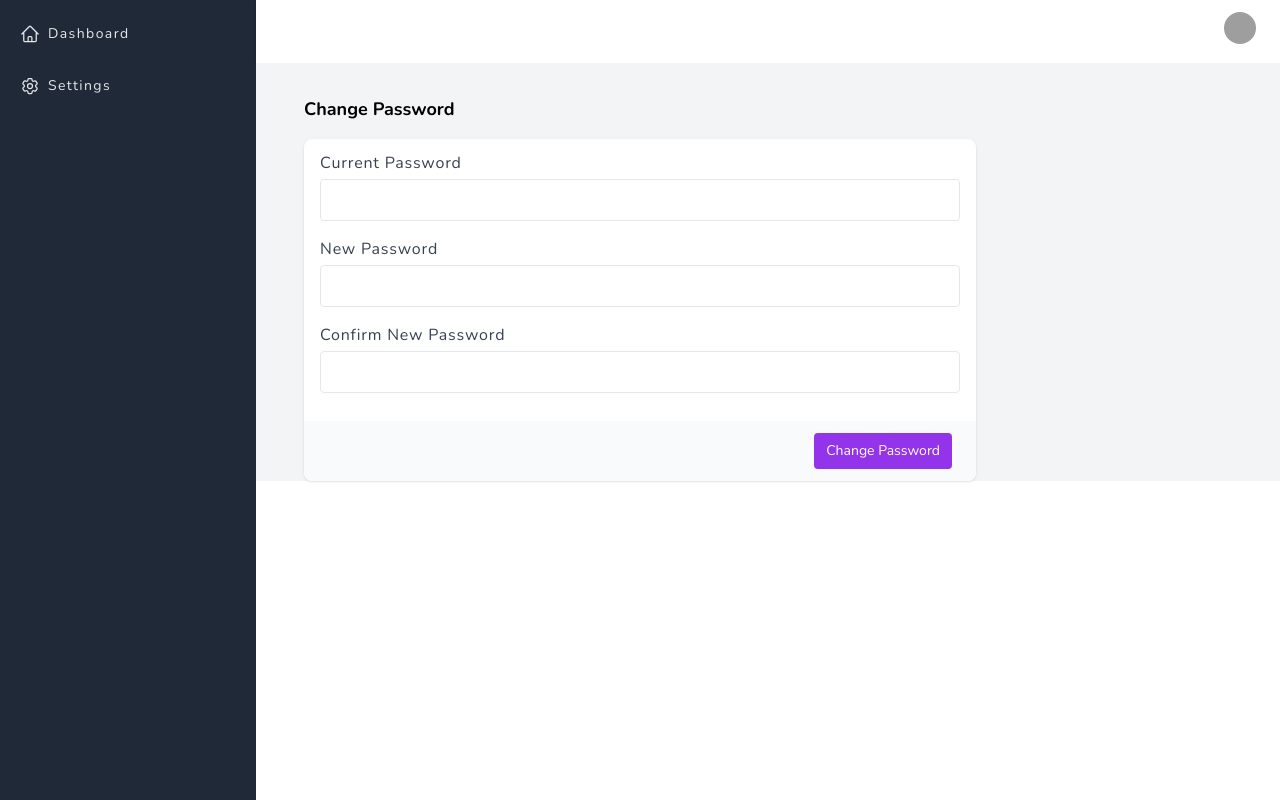
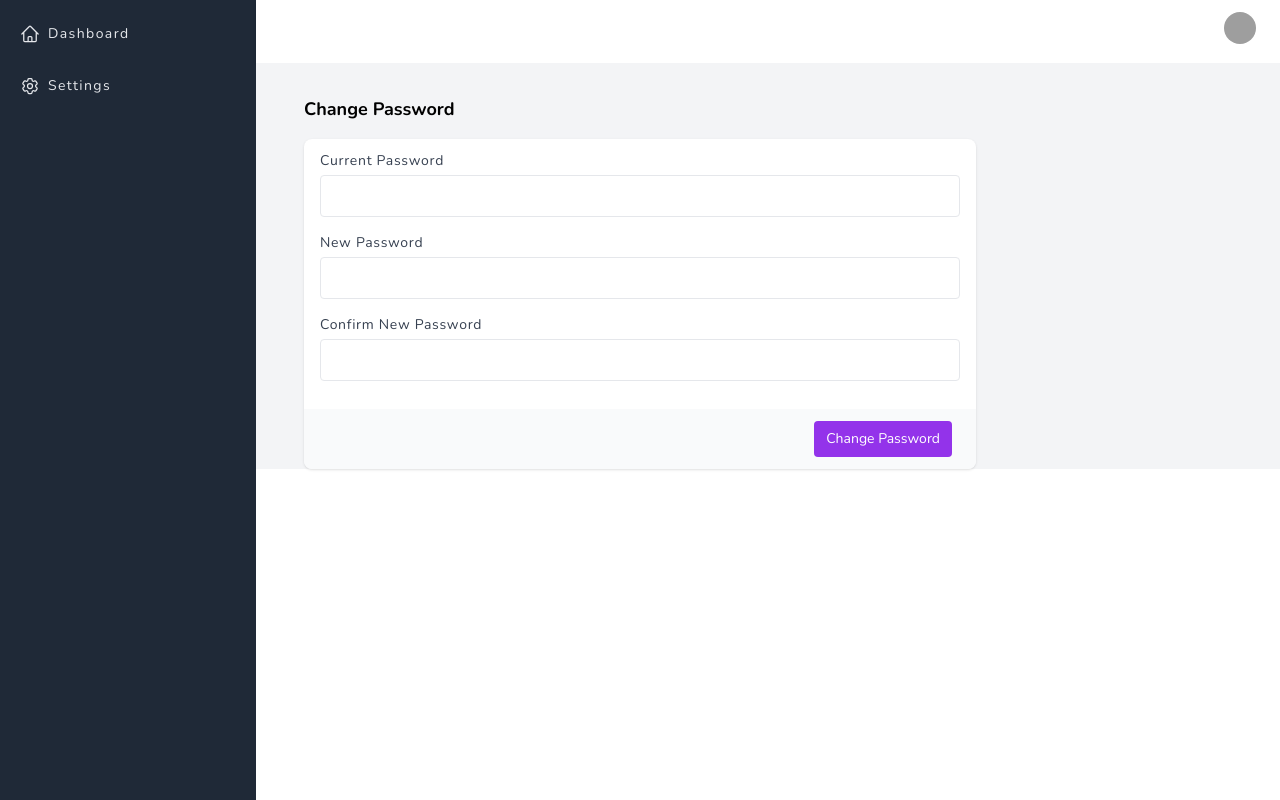
Before and after one commit to chetannn/next-starter-kit, a Next.js app: page /settings in a window 1280 px wide. Built offline with nearby package versions, Linux system fonts and the light colour scheme; grey boxes are pictures that could not be loaded.

Commit message:
ui: refactor button

```diff
--- /dev/null
+++ b/components/Button.tsx
@@ -0,0 +1,7 @@
+const Button = ({ className, children, props }) => {
+    return (
+            <button {...props} className={`${className} text-white bg-purple-600 hover:bg-purple-700 px-3 py-2`}>{children}</button>
+    );
+}
+
+export default Button
--- a/pages/auth/forgot-password.tsx
+++ b/pages/auth/forgot-password.tsx
@@ -1,5 +1,6 @@
 import type { NextPage } from 'next'
 import React, { useState } from 'react'
+import Button from '../../components/Button'
 
 const ForgotPassword: NextPage = () => {
 
@@ -7,16 +8,14 @@ const ForgotPassword: NextPage = () => {
 
   return (
     <div className='flex font-nunito bg-gray-50 h-screen items-center justify-center'>
-
         <section className='max-w-md w-full bg-white border rounded-lg shadow p-4'>
-
           <div className='mt-4'>
             <label className='w-full text-sm text-gray-700'>Email</label>
             <input value={email} onChange={(e) => setEmail(e.target.value)} className='w-full px-4 py-2 rounded border focus:border-2 focus:outline-none focus:border-purple-600' />
           </div>
 
           <div className='mt-4'>
-            <button className='w-full text-sm text-white bg-purple-600 hover:bg-purple-700 px-3 py-2'>Send Reset Password Link</button>
+            <Button className="w-full">Send Reset Password Link</Button>
             </div>
           </section>
 
--- a/pages/auth/login.tsx
+++ b/pages/auth/login.tsx
@@ -5,6 +5,7 @@ import React from 'react'
 import { SubmitHandler, useForm, Controller } from 'react-hook-form'
 import { signIn } from 'next-auth/react'
 import Input from "../../components/Input"
+import Button from '../../components/Button'
 
 interface LoginValues {
   email: string;
@@ -58,8 +59,7 @@ const Login: NextPage = () => {
 
 
           <div className='mt-4'>
-
-            <button disabled={isSubmitting} className='w-full text-white bg-purple-600 hover:bg-purple-700 px-3 py-2'>Login</button>
+            <Button className="w-full" disabled={isSubmitting}>Login</Button>
 
             <Link  href='/auth/forgot-password'>
               <a className='flex justify-end text-sm mt-3 text-purple-600'>
--- a/pages/auth/signup.tsx
+++ b/pages/auth/signup.tsx
@@ -2,6 +2,7 @@ import type { NextPage } from 'next'
 import { useRouter } from 'next/router'
 import React from 'react'
 import { FormProvider, SubmitHandler, useForm } from 'react-hook-form'
+import Button from '../../components/Button'
 
 type SignupFormValues = {
   name: string;
@@ -65,13 +66,9 @@ const SignUp: NextPage = () => {
             <input type='password' {...register('confirm_password')} className='w-full px-4 py-2 rounded border focus:border-2 focus:border-purple-600 focus:outline-none' />
           </div>
 
-
-
           <div className='mt-4'>
-            <button disabled={isSubmitting} className='w-full text-sm text-white bg-purple-600 hover:bg-purple-700 px-3 py-2'>Sign Up</button>
+            <Button className="w-full" disabled={isSubmitting}>Sign Up</Button>
             </div>
-
-
         </form>
 
             </FormProvider>
--- a/pages/profile.tsx
+++ b/pages/profile.tsx
@@ -14,11 +14,11 @@ const Profile: NextPage = () => {
                 <form className="max-w-2xl rounded-lg shadow bg-white">
                     <div className="px-4 py-3">
                         <div className="mb-4">
-                            <label className="block text-gray-700 tracking-wider mb-1">Name</label>
+                            <label className="block text-sm text-gray-700 tracking-wider mb-1">Name</label>
                             <Input value={session?.user?.name} className="px-3 py-2 w-full" />
                         </div>
                          <div className="mb-4">
-                            <label className="block text-gray-700 tracking-wider mb-1">Email</label>
+                            <label className="block text-sm text-gray-700 tracking-wider mb-1">Email</label>
                             <Input value={session?.user?.email} className="px-3 py-2 w-full" />
                         </div>
                     </div>
--- a/pages/settings.tsx
+++ b/pages/settings.tsx
@@ -9,18 +9,18 @@ export default function Settings() {
                 <form className="max-w-2xl rounded-lg shadow bg-white">
                     <div className="px-4 py-3">
                         <div className="mb-4">
-                            <label className="block text-gray-700 tracking-wider mb-1">Current Password</label>
-                            <Input className="px-3 py-2 w-full" />
+                            <label className="block text-sm text-gray-700 tracking-wider mb-1">Current Password</label>
+                            <Input type="password" className="px-3 py-2 w-full" />
                         </div>
 
                          <div className="mb-4">
-                            <label className="block text-gray-700 tracking-wider mb-1">New Password</label>
-                            <Input  className="px-3 py-2 w-full" />
+                            <label className="block text-sm text-gray-700 tracking-wider mb-1">New Password</label>
+                            <Input type="password" className="px-3 py-2 w-full" />
                         </div>
 
                          <div className="mb-4">
-                            <label className="block text-gray-700 tracking-wider mb-1">Confirm New Password</label>
-                            <Input  className="px-3 py-2 w-full" />
+                            <label className="block text-sm text-gray-700 tracking-wider mb-1">Confirm New Password</label>
+                            <Input type="password" className="px-3 py-2 w-full" />
                         </div>
                     </div>
 
```
